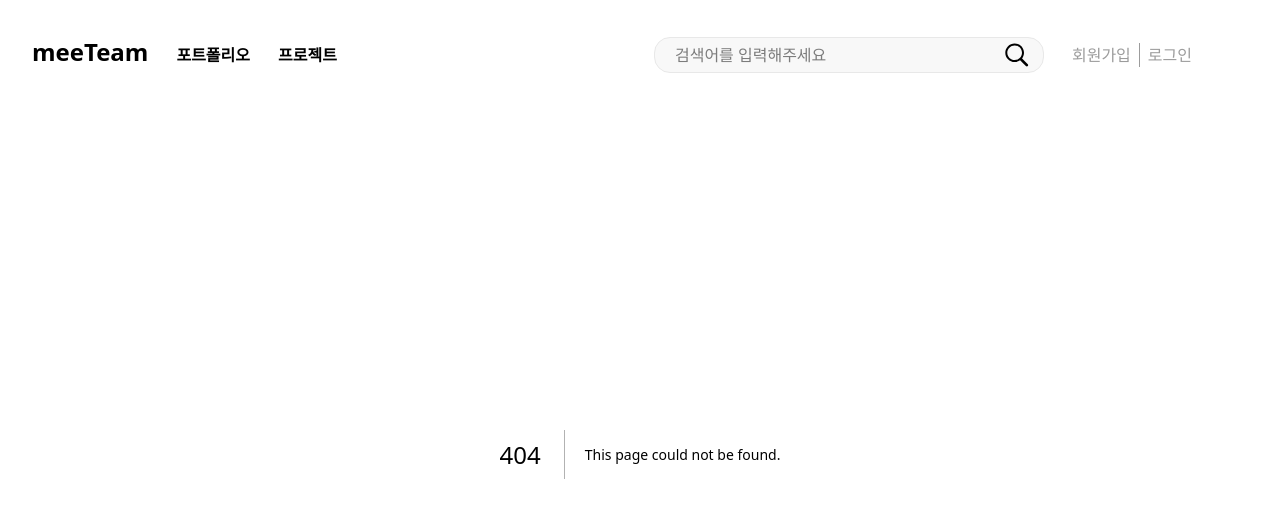
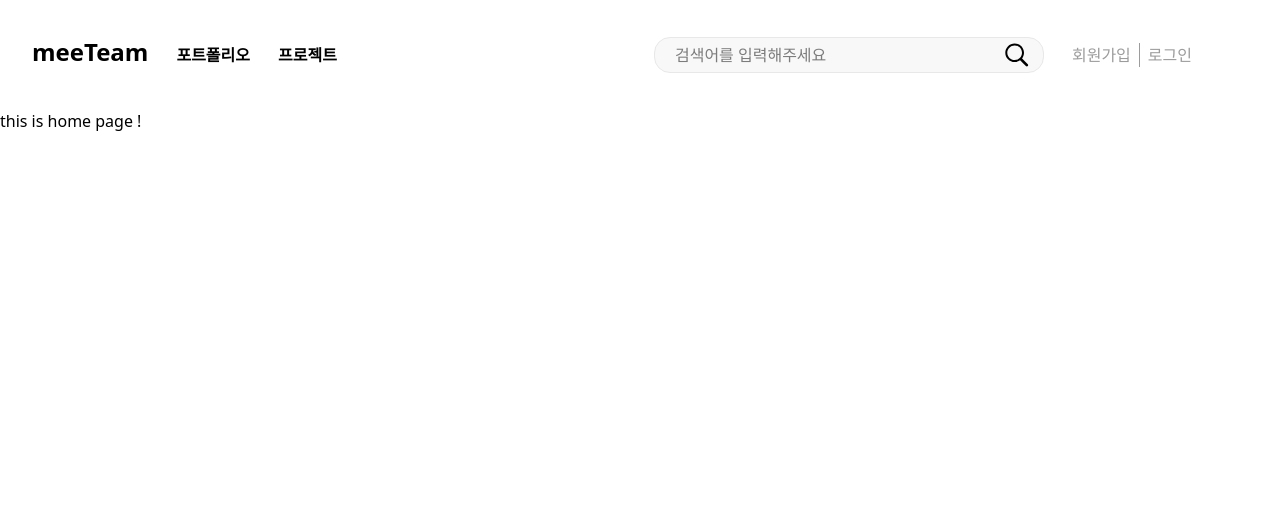
Before and after one commit to WardK-meeTeam/meeteam_front, a Next.js app: page / in a window 1280 px wide. Before the commit this address had no page. Shown: the top 518 px of the page. Built offline with nearby package versions, Linux system fonts and the light colour scheme.

Commit message:
[#60] feat: 페이지 생성

```diff
--- /dev/null
+++ b/app/page.tsx
@@ -0,0 +1,7 @@
+"use client";
+
+export default function HomePage() {
+    return (
+        <div>this is home page !</div>
+    )
+}
```
